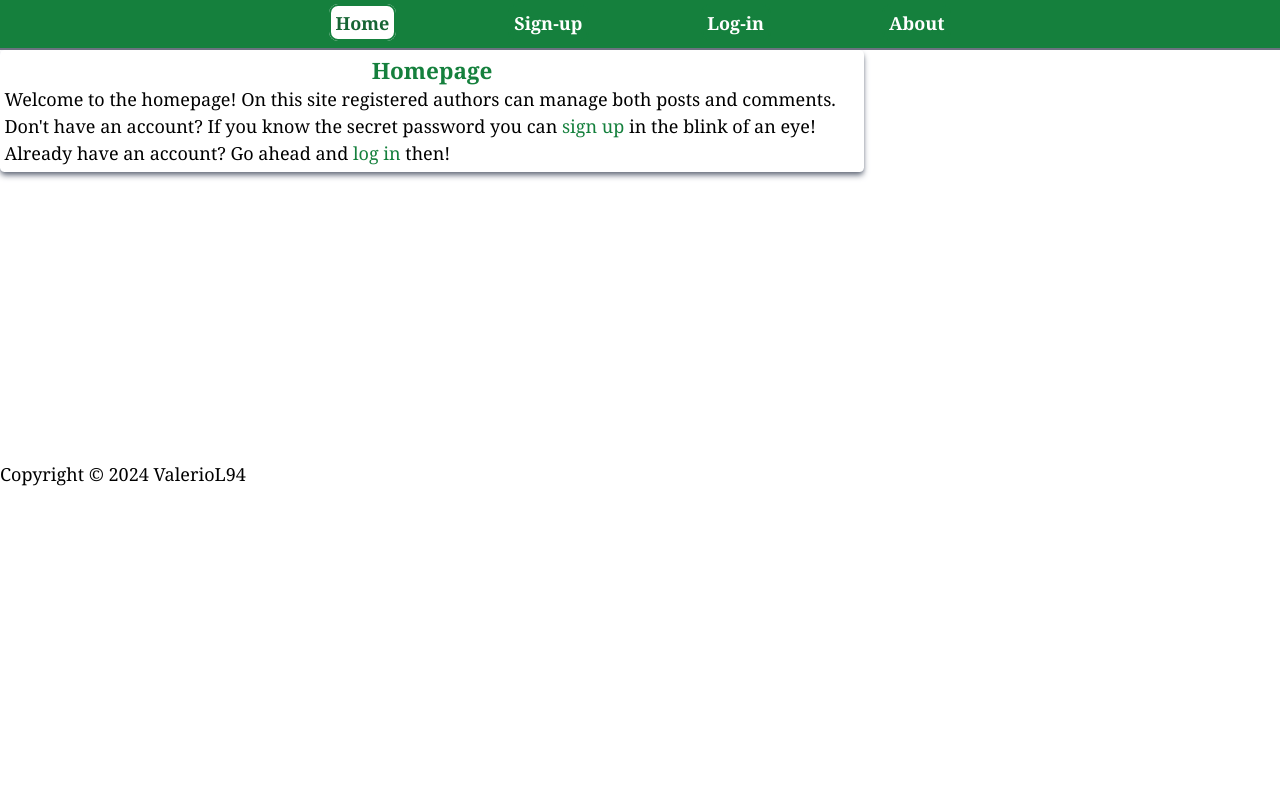
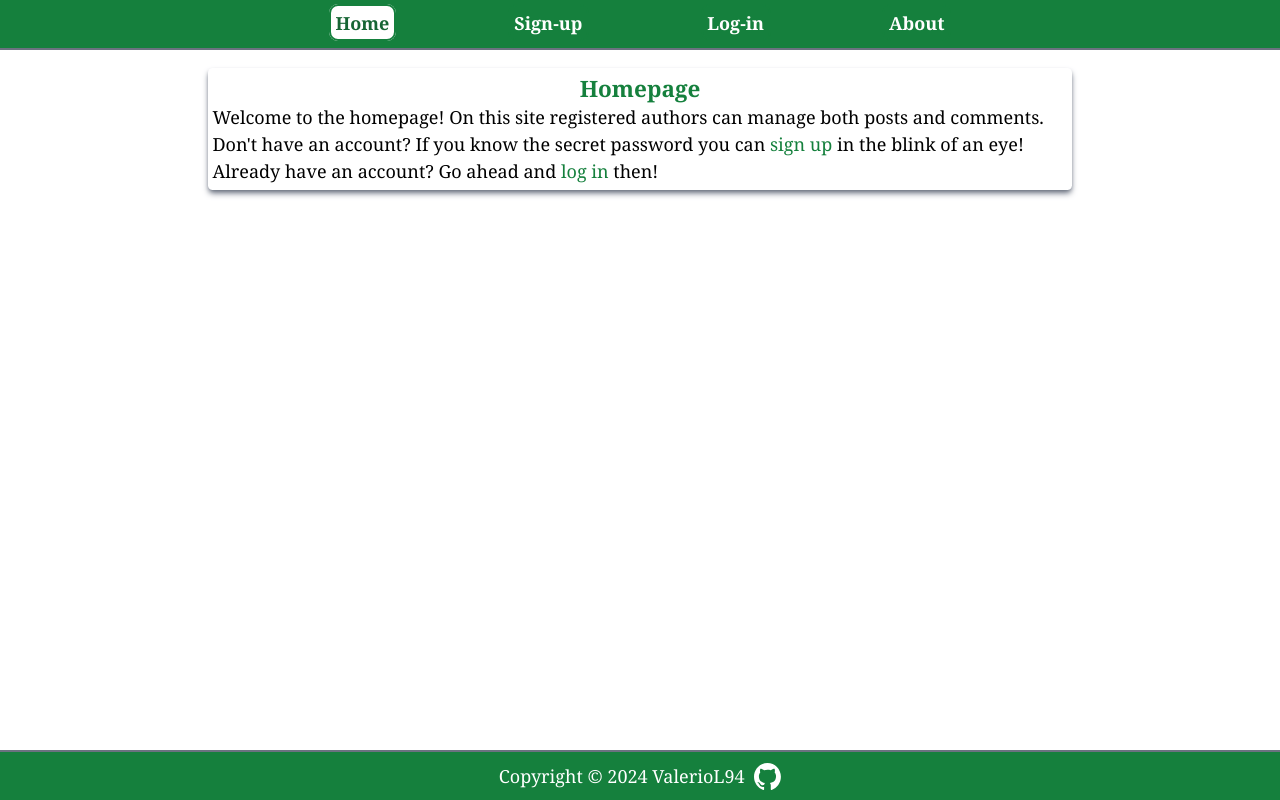
Before and after one commit to ValerioL94/blog-api-postgresql, a React (Vite) app in the folder blog-frontend-author/: page /home in a window 1280 px wide. Built offline with nearby package versions, Linux system fonts and the light colour scheme.

Commit message:
add main layout styles

```diff
--- a/blog-frontend-author/src/components/MainLayout.tsx
+++ b/blog-frontend-author/src/components/MainLayout.tsx
@@ -1,5 +1,5 @@
 import { Outlet } from 'react-router-dom';
-import { ToastContainer } from 'react-toastify';
+// import { ToastContainer } from 'react-toastify';
 import 'react-toastify/dist/ReactToastify.css';
 import Navbar from './Navbar';
 const MainLayout = () => {
@@ -8,20 +8,23 @@ const MainLayout = () => {
       <header className='flex justify-center text-white bg-green-700 font-semibold border-b-2 border-gray-500 sticky top-0 '>
         <Navbar />
       </header>
-      <main>
+      <main className='flex flex-col items-center h-full bg-white my-2 p-2 box-border'>
         <Outlet />
       </main>
-      <footer>
+      <footer className='w-full flex items-center justify-center gap-2 border-t-2 border-gray-500 bg-green-700 font text-white'>
         <p>Copyright © 2024 ValerioL94</p>
-        <a className='git-link' href='https://github.com/ValerioL94'>
+        <a
+          className='hover:animate-pulse focus:animate-pulse'
+          href='https://github.com/ValerioL94'
+        >
           <img
-            className='logo'
+            className='h-6'
             src='/assets/icons/github-mark-white.svg'
             alt='github logo'
           />
         </a>
       </footer>
-      <ToastContainer />
+      {/* <ToastContainer /> */}
     </>
   );
 };
```
